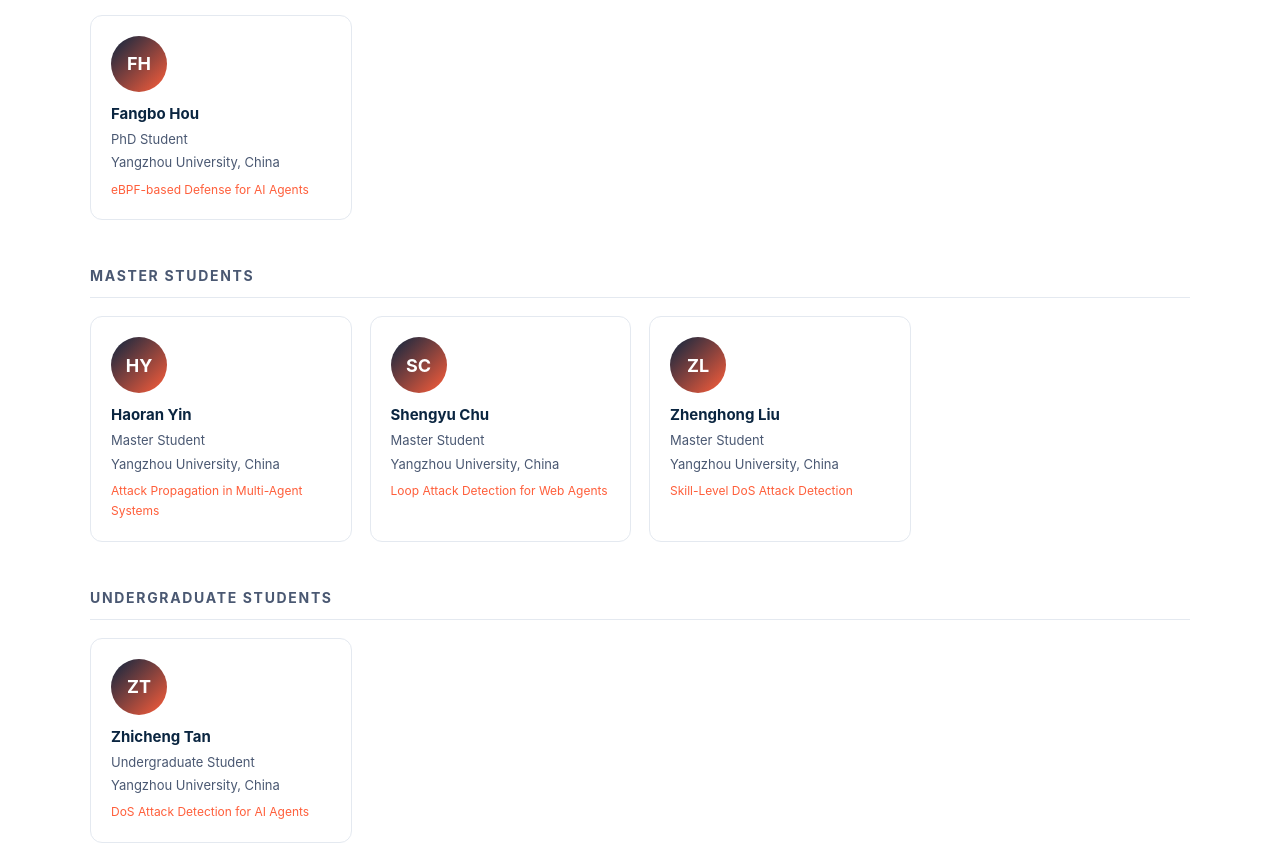
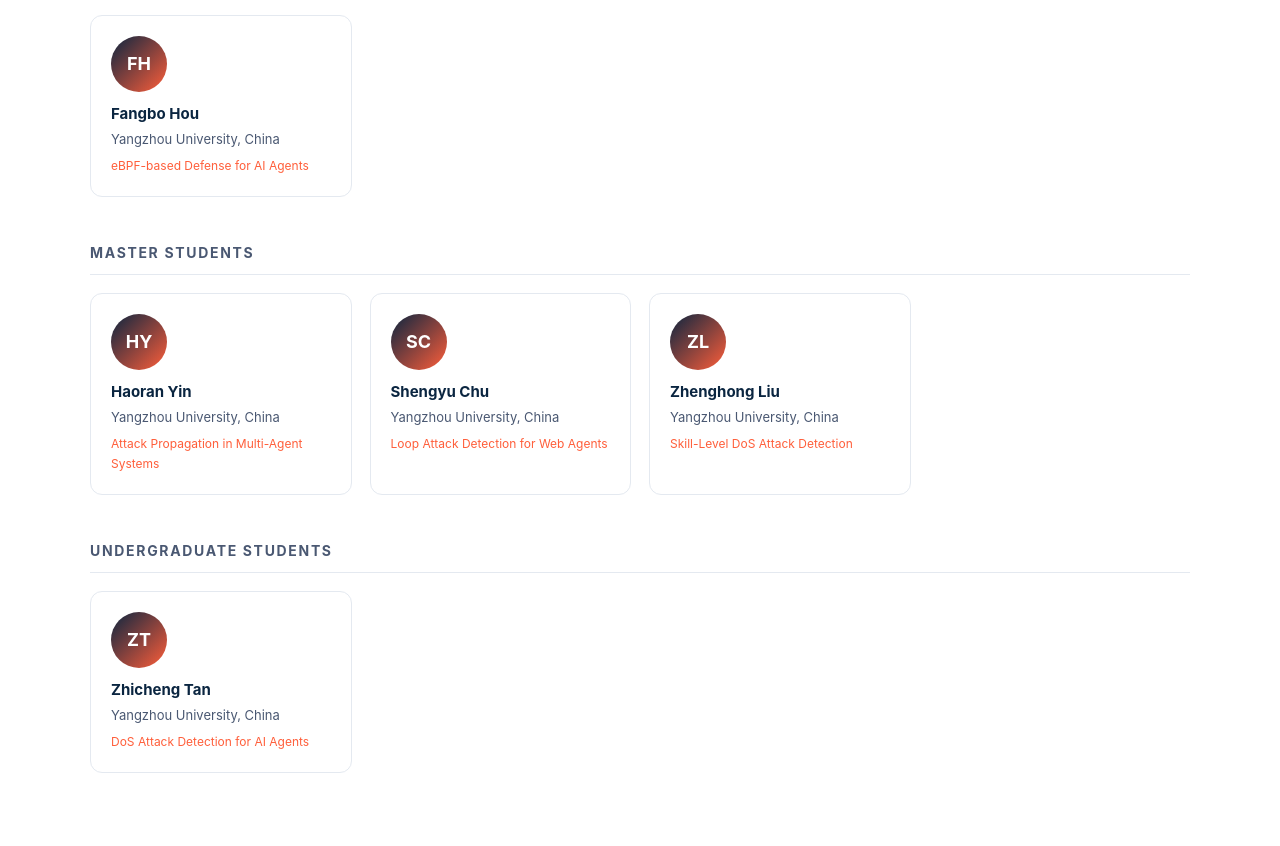
Before and after one commit to nsos-lab/nsos-lab.github.io, a plain HTML site: page team.html in a window 1280 px wide. Shown: the part 1250-2096 px from the top of the page. Drawn offline with Linux system fonts and the light colour scheme.

Commit message:
Remove redundant role lines from student cards (group titles already convey role)

```diff
--- a/team.html
+++ b/team.html
@@ -375,7 +375,6 @@
           <div class="avatar">FH</div>
           <div class="member-info">
             <div class="member-name">Fangbo Hou</div>
-            <div class="member-role">PhD Student</div>
             <div class="member-role">Yangzhou University, China</div>
             <div class="member-interest">eBPF-based Defense for AI Agents</div>
           </div>
@@ -390,7 +389,6 @@
           <div class="avatar">HY</div>
           <div class="member-info">
             <div class="member-name">Haoran Yin</div>
-            <div class="member-role">Master Student</div>
             <div class="member-role">Yangzhou University, China</div>
             <div class="member-interest">Attack Propagation in Multi-Agent Systems</div>
           </div>
@@ -399,7 +397,6 @@
           <div class="avatar">SC</div>
           <div class="member-info">
             <div class="member-name">Shengyu Chu</div>
-            <div class="member-role">Master Student</div>
             <div class="member-role">Yangzhou University, China</div>
             <div class="member-interest">Loop Attack Detection for Web Agents</div>
           </div>
@@ -408,7 +405,6 @@
           <div class="avatar">ZL</div>
           <div class="member-info">
             <div class="member-name">Zhenghong Liu</div>
-            <div class="member-role">Master Student</div>
             <div class="member-role">Yangzhou University, China</div>
             <div class="member-interest">Skill-Level DoS Attack Detection</div>
           </div>
@@ -423,7 +419,6 @@
           <div class="avatar">ZT</div>
           <div class="member-info">
             <div class="member-name">Zhicheng Tan</div>
-            <div class="member-role">Undergraduate Student</div>
             <div class="member-role">Yangzhou University, China</div>
             <div class="member-interest">DoS Attack Detection for AI Agents</div>
           </div>
```
